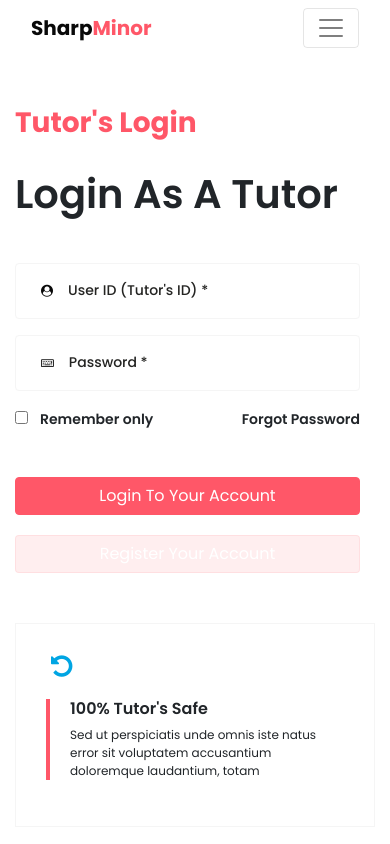
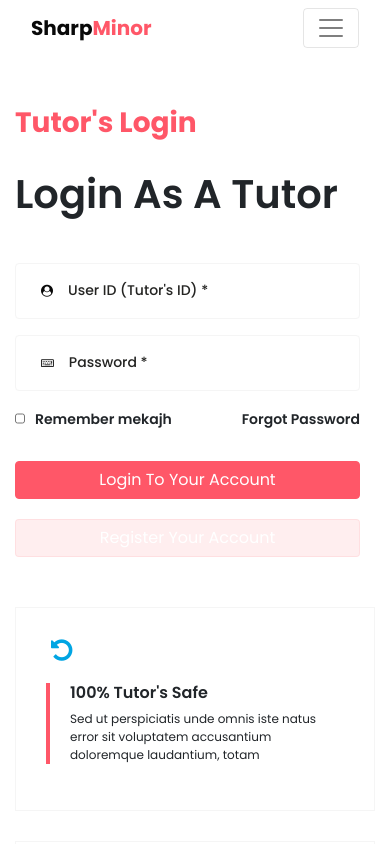
Before and after one commit to umair-alii/sharp-minor, a Next.js app: page /login in a window 390 px wide. Shown: the top 844 px of the page. Built offline with nearby package versions, Linux system fonts and the light colour scheme.

Commit message:
checkbox testing

```diff
--- a/components/TutorLogin/tutorLoginForm/index.js
+++ b/components/TutorLogin/tutorLoginForm/index.js
@@ -29,13 +29,14 @@ const TutorLogin = (props) => {
               </div>
             </div>
             <div className="remember-forgot-wrapper">
-              <div className="form-group">
+              <div className="form-check">
                 <input className="form-check-input" type="checkbox" value="" />
+
                 <label
                   className="form-check-label remember-me"
                   htmlFor="defaultCheck1"
                 >
-                  Remember only
+                  Remember mekajh
                 </label>
               </div>
               <div className="forgor-password">
--- a/styles/tutor-login.css
+++ b/styles/tutor-login.css
@@ -94,20 +94,6 @@
   font-size: 12px;
 }
 
-input.form-check-input {
-  margin-left: 0px !important;
-}
-
-label.form-check-label.remember-me {
-  padding-left: 25px;
-}
-
-.gdlr-core-input-wrap.gdlr-core-large
-  input:not([type="button"]):not([type="submit"]):not([type="file"]) {
-  /* padding: 20px 22px; */
-  padding: 0;
-}
-
 @media screen and (max-width: 767px) {
   .tutor-login-form {
     padding-top: 50px;
@@ -115,6 +101,11 @@ label.form-check-label.remember-me {
 
   .login-banner {
     display: none;
+  }
+
+  input.form-check-input {
+    width: 10px;
+    height: 15px;
   }
 }
 
@@ -124,4 +115,9 @@ label.form-check-label.remember-me {
     width: 100%;
     margin-bottom: 20px;
   }
+
+  input.form-check-input {
+    width: 10px;
+    height: 15px;
+  }
 }
```
